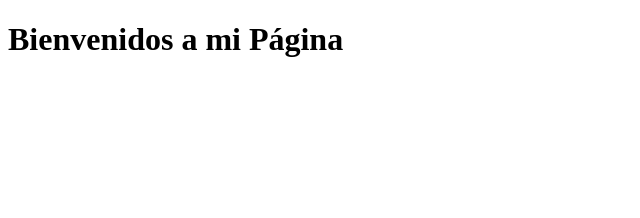
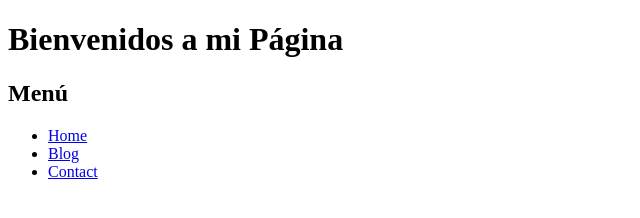
Before and after one commit to Amaza-ing/IH-HTML-Test, a plain HTML site: page home.html in a window 1280 px wide. Shown: the whole page, without its empty margins (0-640 px from the left). Drawn offline with Linux system fonts and the light colour scheme.

Commit message:
menu finished

```diff
--- a/home.html
+++ b/home.html
@@ -7,5 +7,12 @@
 </head>
 <body>
   <h1>Bienvenidos a mi Página</h1>
+
+  <h2>Menú</h2>
+  <ul>
+    <li><a href="#">Home</a></li>
+    <li><a href="#">Blog</a></li>
+    <li><a href="#">Contact</a></li>
+  </ul>
 </body>
 </html>
```
